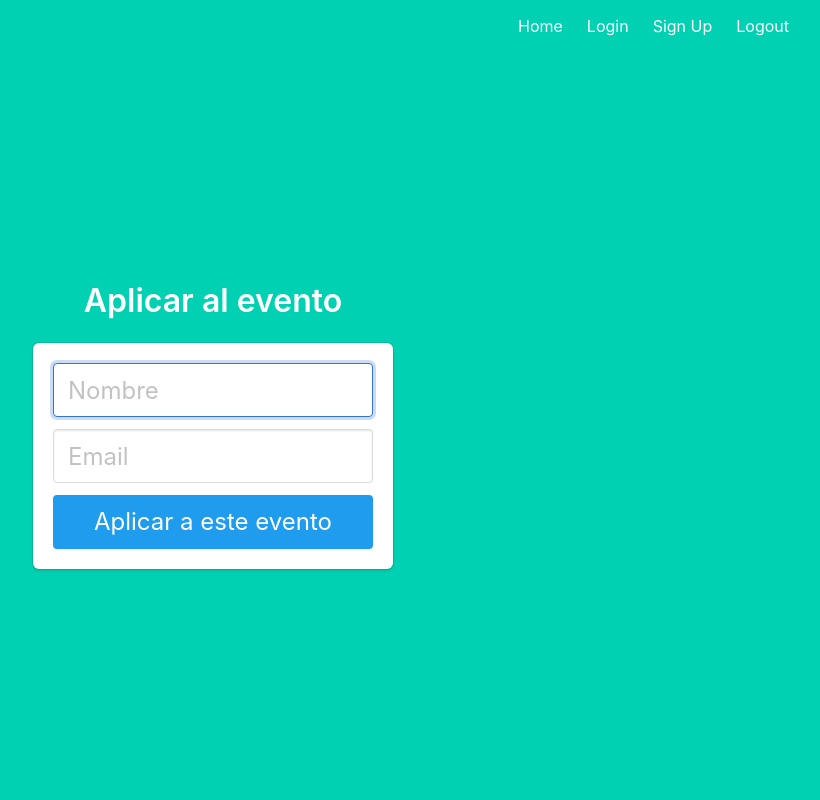
After one commit to CristianMorenoMo/cloud, a Flask app: template proyecto_01/templates/apply.html in a window 1280 px wide. The commit adds this page. Shown: the whole page, without its empty margins (427-1247 px from the left). Run offline with Flask 2, Linux system fonts and the light colour scheme; the template is opened without the code that fills it, so the values that code supplies are empty.

Commit message:
Se modifica la vista home para que muestren todos los eventos y se pueda aplicar a uno

```diff
--- /dev/null
+++ b/proyecto_01/templates/apply.html
@@ -0,0 +1,24 @@
+{% extends "base.html" %}
+{% block content %}
+<div class="column is-4 is-offset-4">
+    <h3 class="title">Aplicar al evento {{items.dialog}}</h3>
+    <div class="box">
+        <form method="POST" action="/apply_post/{{items.id_contest}}" enctype="multipart/form-data">
+
+            <div class="field">
+                <div class="control">
+                    <input class="input is-large" type="text" name="namecontest" placeholder="Nombre" autofocus="">
+                </div>
+            </div>
+            <div class="field">
+                <div class="control">
+                    <input class="input is-large" type="email" name="email" placeholder="Email" autofocus="">
+                </div>
+            </div>
+
+            <button class="button is-block is-info is-large is-fullwidth">Aplicar a este evento</button>
+        </form>
+    </div>
+
+</div>
+{% endblock %}
```
Also changed, not shown: proyecto_01/main.py (+24 -0 lines), proyecto_01/templates/home.html (+8 -4 lines).
